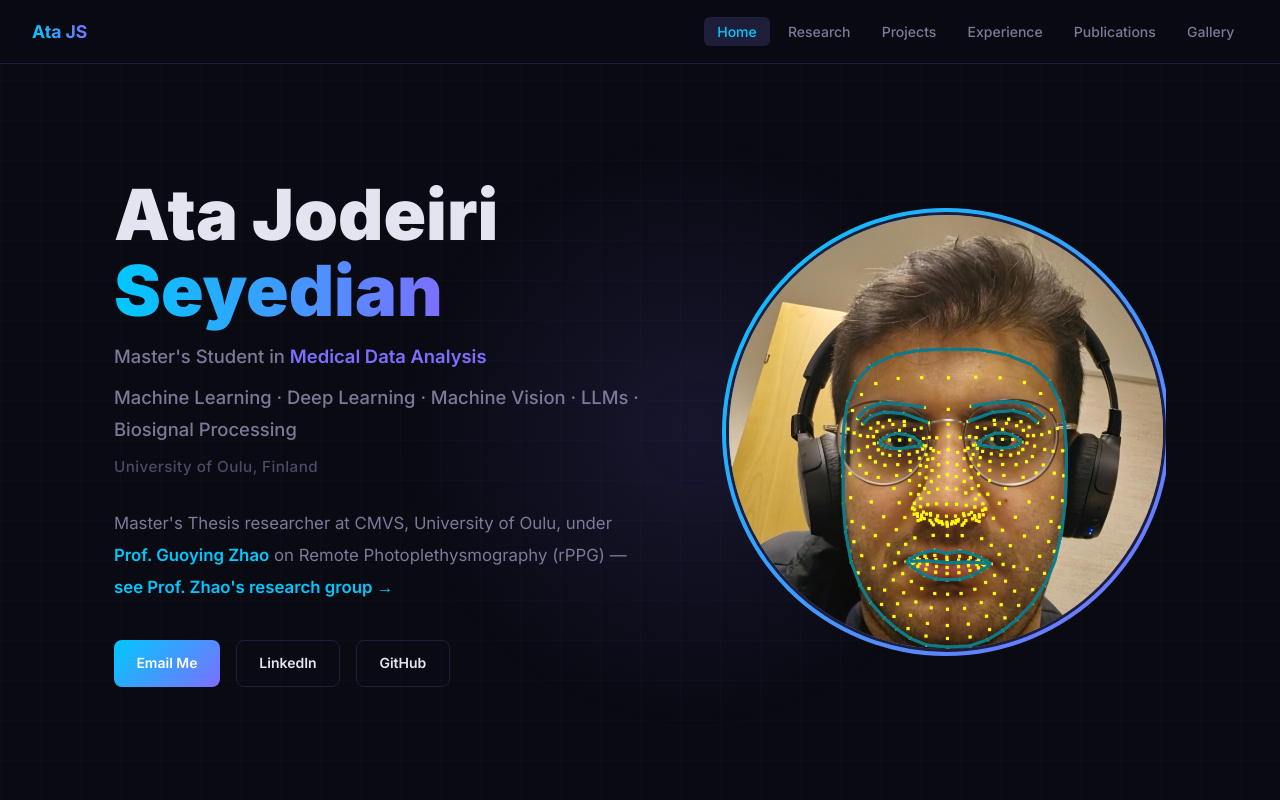
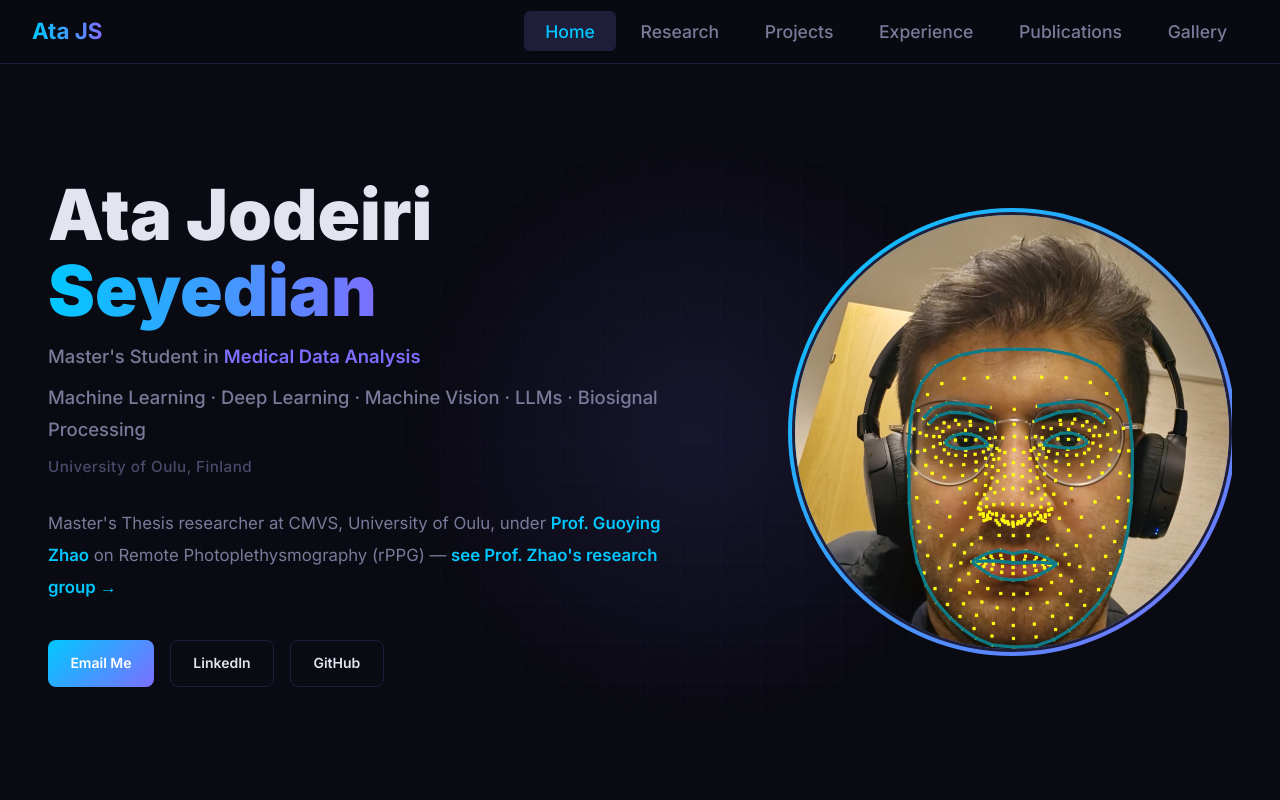
Before and after one commit to AtaJS/AtaJS.github.io, a plain HTML site: page index.html in a window 1280 px wide. Shown: the top 800 px of the page. Drawn offline with Linux system fonts and the light colour scheme.

Commit message:
Increase font sizes and container width for improved navigation usability

```diff
--- a/css/style.css
+++ b/css/style.css
@@ -53,7 +53,7 @@ nav {
 }
 
 .nav-logo {
-  font-size: 1.1rem;
+  font-size: 1.4rem;
   font-weight: 700;
   background: linear-gradient(90deg, var(--accent-blue), var(--accent-purple));
   -webkit-background-clip: text;
@@ -71,8 +71,8 @@ nav {
 .nav-links a {
   color: var(--text-muted);
   text-decoration: none;
-  font-size: 0.875rem;
-  padding: 0.4rem 0.85rem;
+  font-size: 1.1rem;
+  padding: 0.6rem 1.3rem;
   border-radius: 6px;
   transition: var(--transition);
   font-weight: 500;
@@ -110,9 +110,9 @@ nav {
 }
 
 .container {
-  max-width: 1100px;
+  max-width: 1500px;
   margin: 0 auto;
-  padding: 0 1.5rem;
+  padding: 0 3rem;
 }
 
 /* ======= SECTION HEADERS ======= */
```
